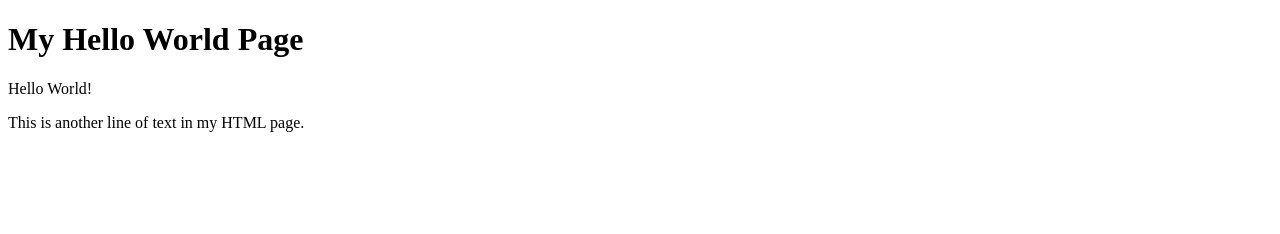
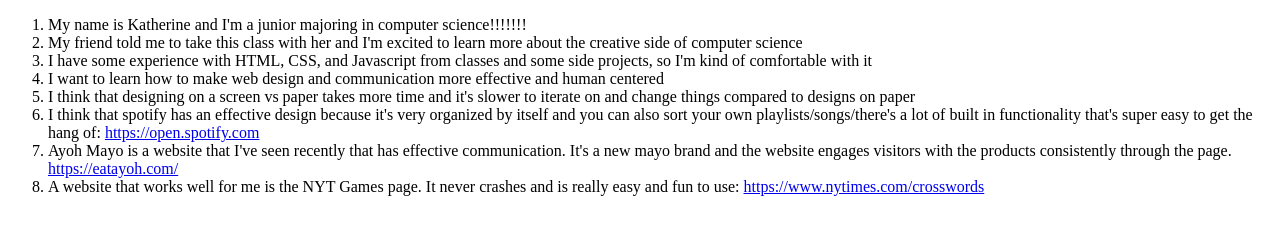
Before and after one commit to kather1ne-feng/iffall2025, a plain HTML site: page intro-questions/index.html in a window 1280 px wide. Drawn offline with Linux system fonts and the light colour scheme.

Commit message:
intro questions

```diff
--- a/intro-questions/index.html
+++ b/intro-questions/index.html
@@ -1,13 +1,19 @@
 <!DOCTYPE html>
 <html>
     <head>
-        <title>Hello World</title>
+        <title>Intro Questions</title>
     </head>
     <body>
-        <h1>My Hello World Page</h1>
-        <p>Hello World!</p>
-
-        <p>This is another line of text in my HTML page.</p>
+        <ol>
+            <li>My name is Katherine and I'm a junior majoring in computer science!!!!!!!</li>
+            <li>My friend told me to take this class with her and I'm excited to learn more about the creative side of computer science</li>
+            <li>I have some experience with HTML, CSS, and Javascript from classes and some side projects, so I'm kind of comfortable with it</li>
+            <li>I want to learn how to make web design and communication more effective and human centered</li>
+            <li>I think that designing on a screen vs paper takes more time and it's slower to iterate on and change things compared to designs on paper</li>
+            <li>I think that spotify has an effective design because it's very organized by itself and you can also sort your own playlists/songs/there's a lot of built in functionality that's super easy to get the hang of: <a href="https://open.spotify.com">https://open.spotify.com</a></li>
+            <li>Ayoh Mayo is a website that I've seen recently that has effective communication. It's a new mayo brand and the website engages visitors with the products consistently through the page. <a href="https://eatayoh.com/?srsltid=AfmBOopQNoP2rZLdTkATInj214ncOvMrxgrxI0XVXoDNDWjHR8J_Ui7J">https://eatayoh.com/</a></li>
+            <li>A website that works well for me is the NYT Games page. It never crashes and is really easy and fun to use: <a href="https://www.nytimes.com/crosswords">https://www.nytimes.com/crosswords</a> </li>
+        </ol>
 
     </body>
 </html>
```
